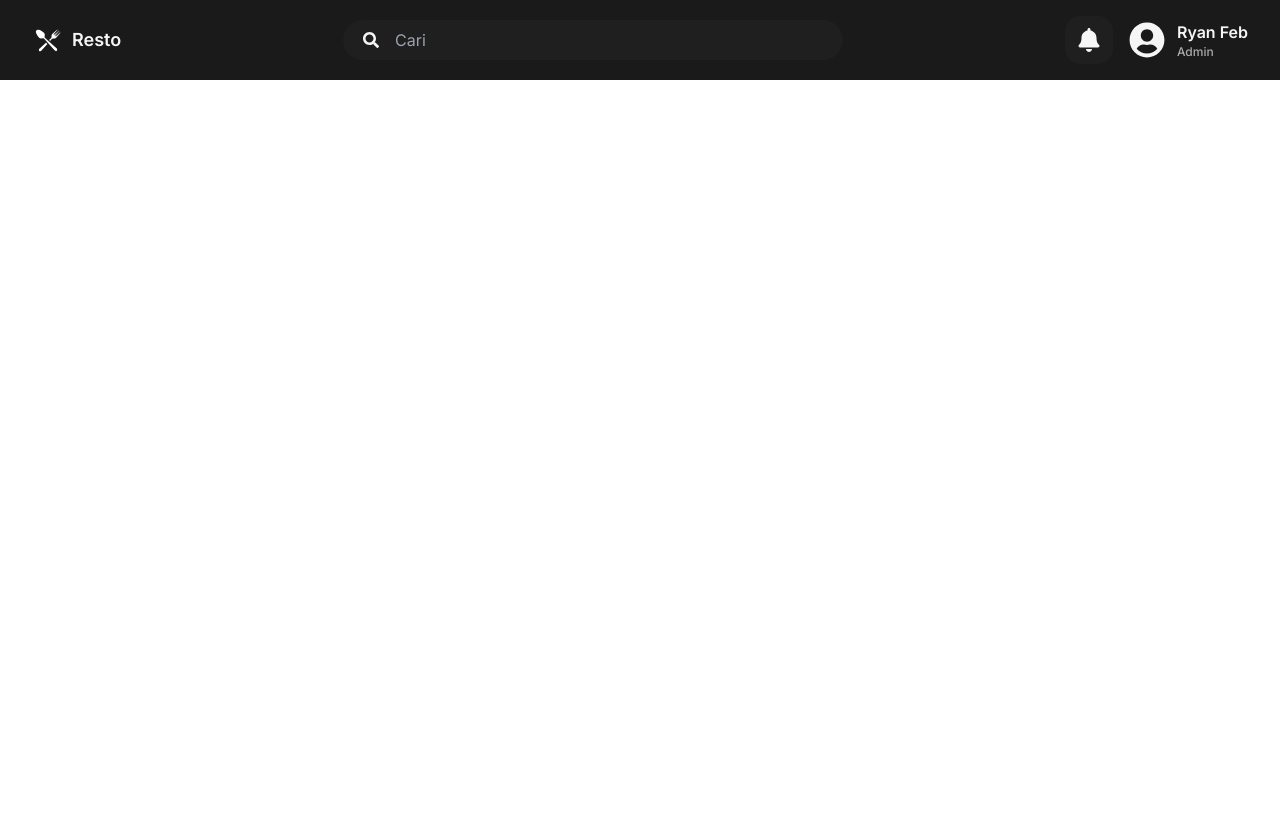
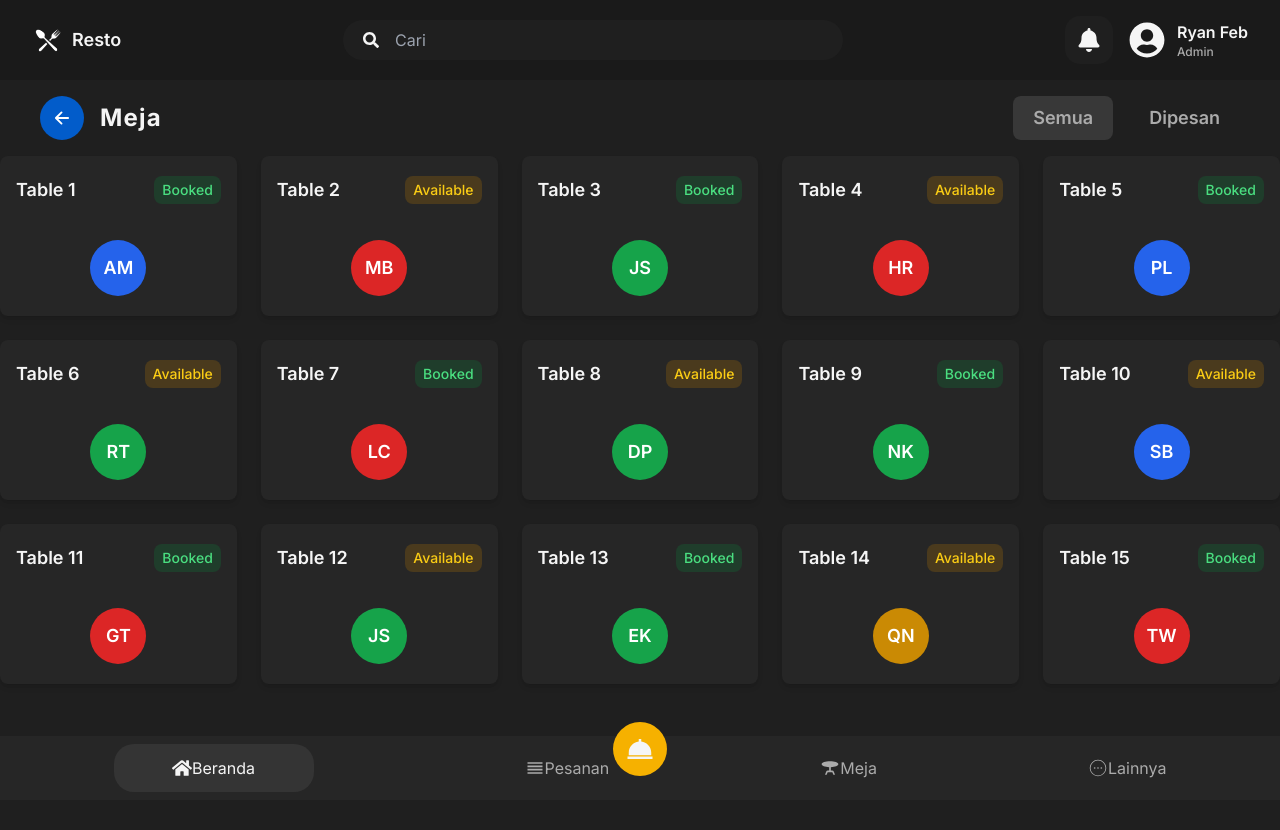
Before and after one commit to ryanyny/bbpvp-project-restaurant-pos-system, a React (Vite) app in the folder client/: page /tables in a window 1280 px wide. Shown: the top 830 px of the page. Before the commit the page ends 800 px from the top, so only its background shows below. Built offline with nearby package versions, Linux system fonts and the light colour scheme.

Commit message:
Create a table pages UI design

```diff
--- a/client/src/App.jsx
+++ b/client/src/App.jsx
@@ -1,5 +1,5 @@
 import { BrowserRouter as Router, Routes, Route } from "react-router-dom"
-import { Home, Auth, Orders } from "./pages"
+import { Home, Auth, Orders, Tables } from "./pages"
 import Header from "./components/shared/Header"
 
 function App() {
@@ -12,6 +12,7 @@ function App() {
           <Route path="/" element={<Home />} />
           <Route path="/auth" element={<Auth />} />
           <Route path="/orders" element={<Orders />} />
+          <Route path="/tables" element={<Tables />} />
         </Routes>
       </Router>
     </>
--- a/client/src/components/orders/OrderCard.jsx
+++ b/client/src/components/orders/OrderCard.jsx
@@ -12,7 +12,7 @@ const OrderCard = () => {
 
                 <div>
                     <h1 className="text-white font-semibold">Ryan Febriansyah</h1>
-                    <p className="text-white/50 text-sm">#101 • Dine in</p>
+                    <p className="text-white/50 text-sm">#101 • Di tempat</p>
                 </div>
             </div>
 
--- /dev/null
+++ b/client/src/components/tables/TableCard.jsx
@@ -0,0 +1,27 @@
+import React from "react"
+
+const TableCard = ({ name, status, initials }) => {
+    return (
+    <div className="bg-[#262626] px-4 py-5 rounded-lg shadow-md flex flex-col justify-between h-40">
+        <div className="flex items-center justify-between">
+            <h1 className="text-[#f5f5f5] text-lg font-semibold">{name}</h1>
+            <span className={`text-sm font-medium px-2 py-1 rounded-lg ${status === "Booked" ? "bg-[#1f3d2b] text-green-400": "bg-[#4a3a1d] text-yellow-400"}`}>
+                {status}
+            </span>
+        </div>
+
+        <div className="flex items-center justify-center">
+            <div className={`rounded-full w-14 h-14 flex items-center justify-center text-white font-semibold text-lg ${
+                initials === "AM" || initials === "PL" || initials === "SB"
+                    ? "bg-blue-600" : initials === "RT" || initials === "DP" || initials === "NK" || initials === "EK" || initials === "JS"
+                    ? "bg-green-600" : initials === "QN" || initials === "ON"
+                    ? "bg-yellow-600" : "bg-red-600"
+                }`}>
+                    {initials}
+            </div>
+        </div>
+    </div>
+    )
+}
+
+export default TableCard
--- a/client/src/pages/Orders.jsx
+++ b/client/src/pages/Orders.jsx
@@ -5,7 +5,7 @@ import OrderCard from "../components/orders/OrderCard"
 import BackButton from "../components/shared/BackButton"
 
 const Orders = () => {
-    const [status, setStatus] = useState("semua")
+    const [status, setStatus] = useState("all")
 
     return (
         <section className="bg-[#1f1f1f] min-h-screen flex flex-col">
@@ -17,23 +17,23 @@ const Orders = () => {
 
                 <div className="flex items-center justify-around gap-4">
                     <button
-                        onClick={() => setStatus("semua")}
-                        className={`text-[#ababab] text-lg ${status === "semua" && "bg-[#383838] rounded-lg px-5 py-2"} rounded-lg px-5 py-2 font-semibold`}>
+                        onClick={() => setStatus("all")}
+                        className={`text-[#ababab] text-lg ${status === "all" && "bg-[#383838] rounded-lg px-5 py-2"} rounded-lg px-5 py-2 font-semibold`}>
                         Semua
                     </button>
                     <button
-                        onClick={() => setStatus("proses")}
-                        className={`text-[#ababab] text-lg ${status === "proses" && "bg-[#383838] rounded-lg px-5 py-2"} rounded-lg px-5 py-2 font-semibold`}>
+                        onClick={() => setStatus("process")}
+                        className={`text-[#ababab] text-lg ${status === "process" && "bg-[#383838] rounded-lg px-5 py-2"} rounded-lg px-5 py-2 font-semibold`}>
                         Proses
                     </button>
                     <button
-                        onClick={() => setStatus("siap")}
-                        className={`text-[#ababab] text-lg ${status === "siap" && "bg-[#383838] rounded-lg px-5 py-2"} rounded-lg px-5 py-2 font-semibold`}>
+                        onClick={() => setStatus("ready")}
+                        className={`text-[#ababab] text-lg ${status === "ready" && "bg-[#383838] rounded-lg px-5 py-2"} rounded-lg px-5 py-2 font-semibold`}>
                         Siap
                     </button>
                     <button
-                        onClick={() => setStatus("selesai")}
-                        className={`text-[#ababab] text-lg ${status === "selesai" && "bg-[#383838] rounded-lg px-5 py-2"} rounded-lg px-5 py-2 font-semibold`}>
+                        onClick={() => setStatus("finished")}
+                        className={`text-[#ababab] text-lg ${status === "finished" && "bg-[#383838] rounded-lg px-5 py-2"} rounded-lg px-5 py-2 font-semibold`}>
                         Selesai
                     </button>
                 </div>
--- /dev/null
+++ b/client/src/pages/Tables.jsx
@@ -0,0 +1,51 @@
+import React, { useState } from "react"
+import BackButton from "../components/shared/BackButton"
+import BottomNav from "../components/shared/BottomNav"
+import TableCard from "../components/tables/TableCard"
+import { tables } from "../constants"
+
+const Tables = () => {
+    const [status, setStatus] = useState("all")
+
+    const filteredTables = status === "all"
+    ? tables
+    : tables.filter((t) => t.status.toLowerCase() === status)
+
+    return (
+    <section className="bg-[#1f1f1f] min-h-screen flex flex-col">
+        <div className="flex items-center justify-between px-10 py-4">
+            <div className="flex items-center gap-4">
+                <BackButton />
+                <h1 className="text-[#f5f5f5] text-2xl font-bold tracking-wider">Meja</h1>
+            </div>
+
+            <div className="flex items-center gap-4">
+                <button onClick={() => setStatus("all")} className={`text-[#ababab] text-lg px-5 py-2 font-semibold rounded-lg ${
+                    status === "all" && "bg-[#383838]"
+                    }`}>
+                        Semua
+                </button>
+                <button onClick={() => setStatus("booked")} className={`text-[#ababab] text-lg px-5 py-2 font-semibold rounded-lg ${
+                    status === "booked" && "bg-[#383838]"
+                    }`}>
+                        Dipesan
+                </button>
+            </div>
+        </div>
+
+        <div className="grid grid-cols-2 md:grid-cols-3 lg:grid-cols-5 gap-6">
+            {filteredTables.map((table) => (
+                <TableCard
+                    key={table.id}
+                    name={table.name}
+                    status={table.status}
+                    initials={table.initial} />
+                    ))}
+        </div>
+
+        <BottomNav />
+    </section>
+    )
+}
+
+export default Tables
--- a/client/src/pages/index.js
+++ b/client/src/pages/index.js
@@ -1,3 +1,4 @@
 export { default as Home } from './Home.jsx'
 export { default as Orders } from './Orders.jsx'
 export { default as Auth } from './Auth.jsx'
+export { default as Tables } from './Tables.jsx'
--- /dev/null
+++ b/client/src/utils/index.js
@@ -0,0 +1,11 @@
+export const getRandomBG = () => {
+    const colors = [
+        "#f6b100",
+        "#025caa",
+        "#be3e3f",
+        "#02ca3a",
+    ]
+
+    const color = colors[Math.floor(Math.random() * colors.length)]
+    return "bg-[" + color + "]"
+}
```
